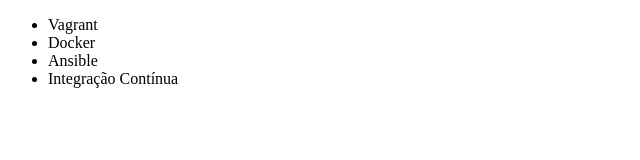
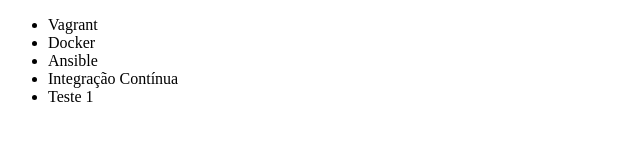
Before and after one commit to alannrs/cursoalura, a plain HTML site: page index.html in a window 1280 px wide. Shown: the full height of the page, 0-640 px from the left. Drawn offline with Linux system fonts and the light colour scheme.

Commit message:
Adicionando linha de teste

```diff
--- a/index.html
+++ b/index.html
@@ -10,6 +10,7 @@
         <li>Docker</li>
         <li>Ansible</li>
         <li>Integração Contínua</li>
+        <li>Teste 1</li>
     </ul>
 </body>
 </html>
```
